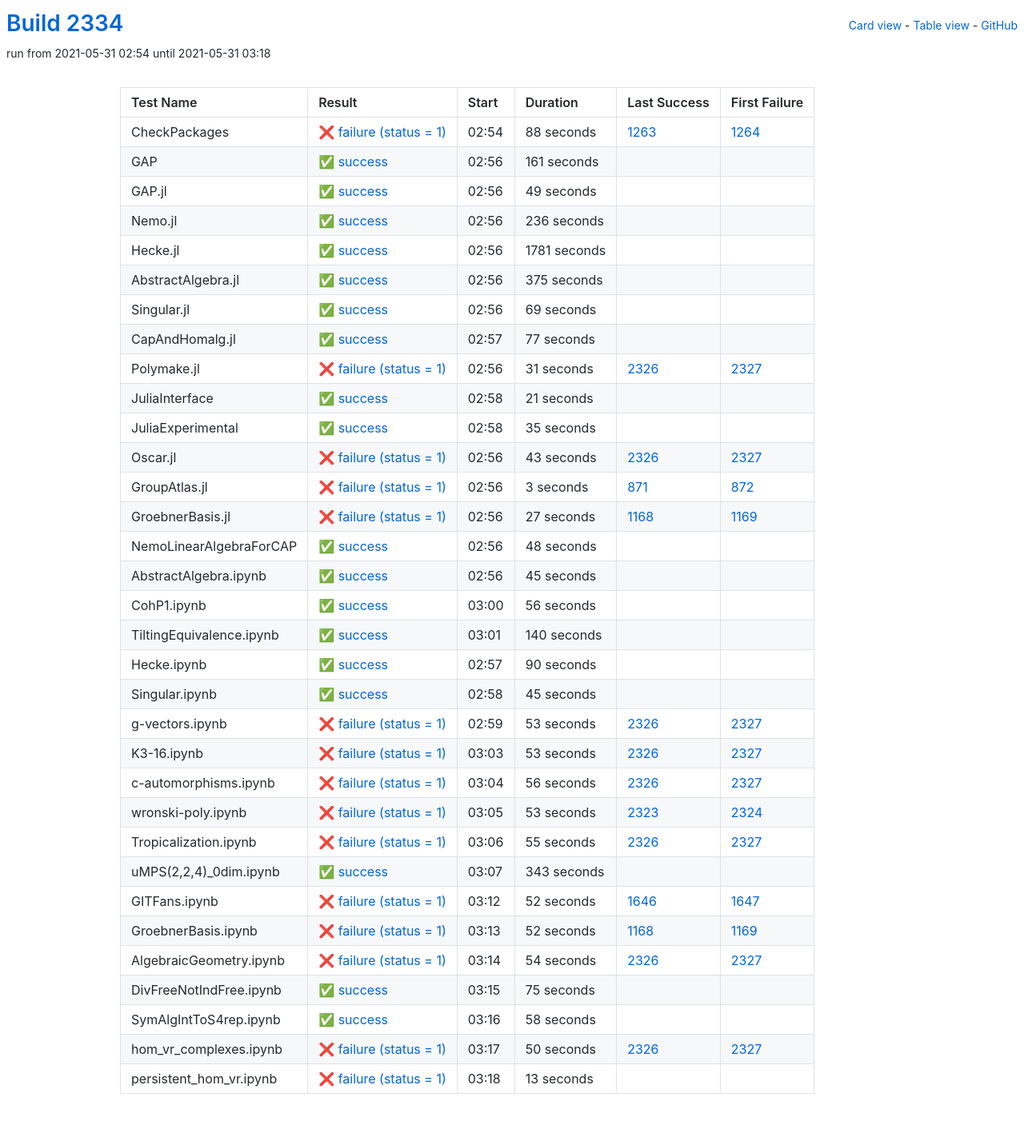
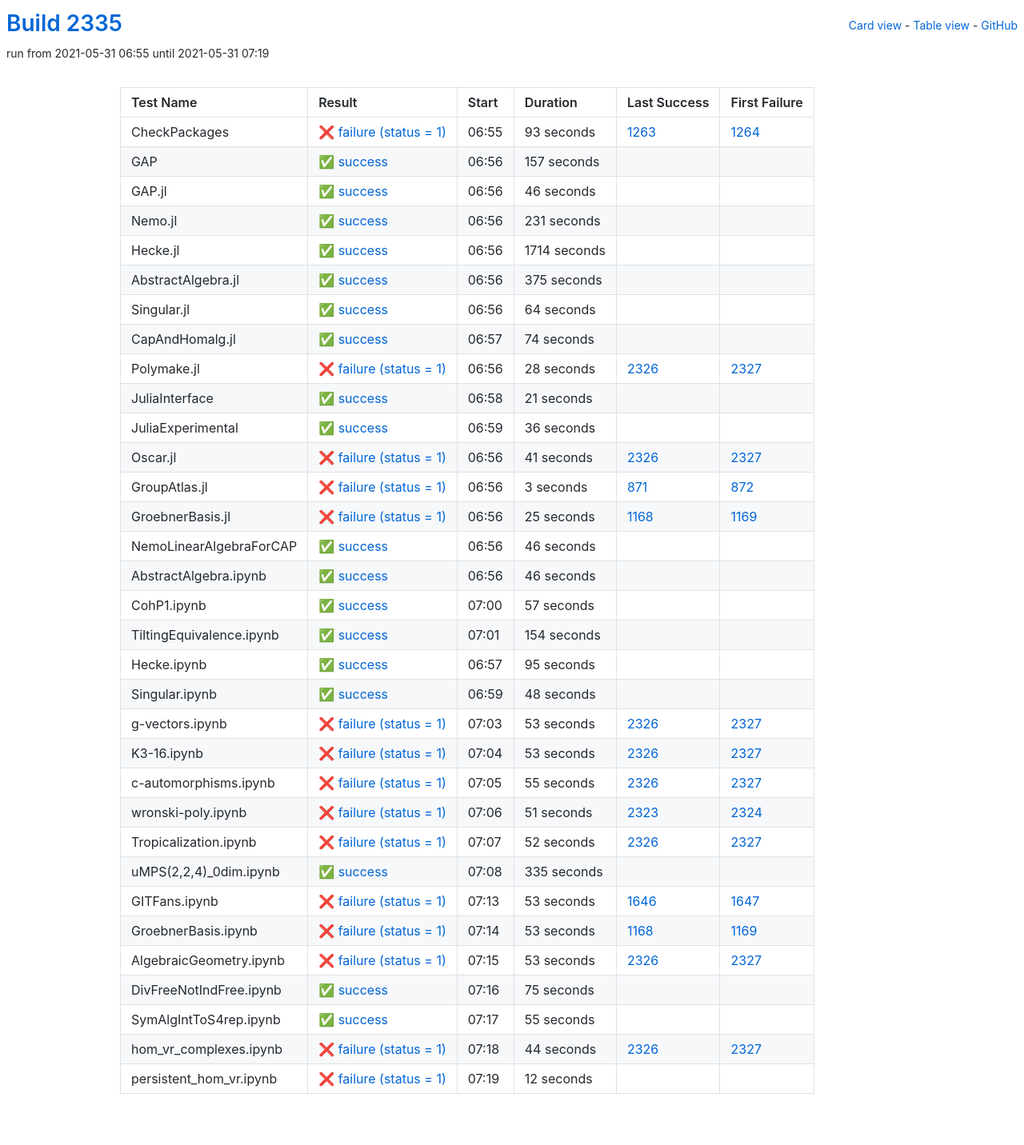
Before and after one commit to oscar-system/oscar-ci-status-stable, a Jekyll site: the page built from table.html, in a window 1280 px wide. Shown: the whole page at 80% size. Built offline with Jekyll 4.4.1, drawn with Linux system fonts in a browser that asks for light colours.

Commit message:
Build #2335

```diff
--- a/_data/ci.yml
+++ b/_data/ci.yml
@@ -1,6 +1,6 @@
 ---
-build: 2334
-build_url: https://oscarci.mathematik.uni-kl.de/job/oscar-stable/2334/
+build: 2335
+build_url: https://oscarci.mathematik.uni-kl.de/job/oscar-stable/2335/
 job: oscar-stable
 organization: oscar-system
 repo: oscar-ci-status-stable
@@ -8,68 +8,68 @@ repourl: https://github.com/oscar-system/oscar-ci-status-stable
 tests:
 - name: CheckPackages
   id: checkpackages
-  log: https://oscarci.mathematik.uni-kl.de/job/oscar-stable/2334/artifact/logs/build-2334/CheckPackages.log
-  start: 2021-05-31 02:54
+  log: https://oscarci.mathematik.uni-kl.de/job/oscar-stable/2335/artifact/logs/build-2335/CheckPackages.log
+  start: 2021-05-31 06:55
   success: false
   exitcode: 1
   status: failure
-  duration: 88
+  duration: 93
   last_success: 1263
   last_success_url: https://oscarci.mathematik.uni-kl.de/job/oscar-stable/1263/
   first_failure: 1264
   first_failure_url: https://oscarci.mathematik.uni-kl.de/job/oscar-stable/1264/
 - name: GAP
   id: gap
-  log: https://oscarci.mathematik.uni-kl.de/job/oscar-stable/2334/artifact/logs/build-2334/GAP.log
-  start: 2021-05-31 02:56
+  log: https://oscarci.mathematik.uni-kl.de/job/oscar-stable/2335/artifact/logs/build-2335/GAP.log
+  start: 2021-05-31 06:56
   success: true
   exitcode: 0
   status: success
-  duration: 161
+  duration: 157
   last_success: false
   last_success_url:
   first_failure: false
   first_failure_url:
 - name: GAP.jl
   id: gap-jl
-  log: https://oscarci.mathematik.uni-kl.de/job/oscar-stable/2334/artifact/logs/build-2334/GAP.jl.log
-  start: 2021-05-31 02:56
+  log: https://oscarci.mathematik.uni-kl.de/job/oscar-stable/2335/artifact/logs/build-2335/GAP.jl.log
+  start: 2021-05-31 06:56
   success: true
   exitcode: 0
   status: success
-  duration: 49
+  duration: 46
   last_success: false
   last_success_url:
   first_failure: false
   first_failure_url:
 - name: Nemo.jl
   id: nemo-jl
-  log: https://oscarci.mathematik.uni-kl.de/job/oscar-stable/2334/artifact/logs/build-2334/Nemo.jl.log
-  start: 2021-05-31 02:56
+  log: https://oscarci.mathematik.uni-kl.de/job/oscar-stable/2335/artifact/logs/build-2335/Nemo.jl.log
+  start: 2021-05-31 06:56
   success: true
   exitcode: 0
   status: success
-  duration: 236
+  duration: 231
   last_success: false
   last_success_url:
   first_failure: false
   first_failure_url:
 - name: Hecke.jl
   id: hecke-jl
-  log: https://oscarci.mathematik.uni-kl.de/job/oscar-stable/2334/artifact/logs/build-2334/Hecke.jl.log
-  start: 2021-05-31 02:56
+  log: https://oscarci.mathematik.uni-kl.de/job/oscar-stable/2335/artifact/logs/build-2335/Hecke.jl.log
+  start: 2021-05-31 06:56
   success: true
   exitcode: 0
   status: success
-  duration: 1781
+  duration: 1714
   last_success: false
   last_success_url:
   first_failure: false
   first_failure_url:
 - name: AbstractAlgebra.jl
   id: abstractalgebra-jl
-  log: https://oscarci.mathematik.uni-kl.de/job/oscar-stable/2334/artifact/logs/build-2334/AbstractAlgebra.jl.log
-  start: 2021-05-31 02:56
+  log: https://oscarci.mathematik.uni-kl.de/job/oscar-stable/2335/artifact/logs/build-2335/AbstractAlgebra.jl.log
+  start: 2021-05-31 06:56
   success: true
   exitcode: 0
   status: success
@@ -80,44 +80,44 @@ tests:
   first_failure_url:
 - name: Singular.jl
   id: singular-jl
-  log: https://oscarci.mathematik.uni-kl.de/job/oscar-stable/2334/artifact/logs/build-2334/Singular.jl.log
-  start: 2021-05-31 02:56
+  log: https://oscarci.mathematik.uni-kl.de/job/oscar-stable/2335/artifact/logs/build-2335/Singular.jl.log
+  start: 2021-05-31 06:56
   success: true
   exitcode: 0
   status: success
-  duration: 69
+  duration: 64
   last_success: false
   last_success_url:
   first_failure: false
   first_failure_url:
 - name: CapAndHomalg.jl
   id: capandhomalg-jl
-  log: https://oscarci.mathematik.uni-kl.de/job/oscar-stable/2334/artifact/logs/build-2334/CapAndHomalg.jl.log
-  start: 2021-05-31 02:57
+  log: https://oscarci.mathematik.uni-kl.de/job/oscar-stable/2335/artifact/logs/build-2335/CapAndHomalg.jl.log
+  start: 2021-05-31 06:57
   success: true
   exitcode: 0
   status: success
-  duration: 77
+  duration: 74
   last_success: false
   last_success_url:
   first_failure: false
   first_failure_url:
 - name: Polymake.jl
   id: polymake-jl
-  log: https://oscarci.mathematik.uni-kl.de/job/oscar-stable/2334/artifact/logs/build-2334/Polymake.jl.log
-  start: 2021-05-31 02:56
+  log: https://oscarci.mathematik.uni-kl.de/job/oscar-stable/2335/artifact/logs/build-2335/Polymake.jl.log
+  start: 2021-05-31 06:56
   success: false
   exitcode: 1
   status: failure
-  duration: 31
+  duration: 28
   last_success: 2326
   last_success_url: https://oscarci.mathematik.uni-kl.de/job/oscar-stable/2326/
   first_failure: 2327
   first_failure_url: https://oscarci.mathematik.uni-kl.de/job/oscar-stable/2327/
 - name: JuliaInterface
   id: juliainterface
-  log: https://oscarci.mathematik.uni-kl.de/job/oscar-stable/2334/artifact/logs/build-2334/JuliaInterface.log
-  start: 2021-05-31 02:58
+  log: https://oscarci.mathematik.uni-kl.de/job/oscar-stable/2335/artifact/logs/build-2335/JuliaInterface.log
+  start: 2021-05-31 06:58
   success: true
   exitcode: 0
   status: success
@@ -128,32 +128,32 @@ tests:
   first_failure_url:
 - name: JuliaExperimental
   id: juliaexperimental
-  log: https://oscarci.mathematik.uni-kl.de/job/oscar-stable/2334/artifact/logs/build-2334/JuliaExperimental.log
-  start: 2021-05-31 02:58
+  log: https://oscarci.mathematik.uni-kl.de/job/oscar-stable/2335/artifact/logs/build-2335/JuliaExperimental.log
+  start: 2021-05-31 06:59
   success: true
   exitcode: 0
   status: success
-  duration: 35
+  duration: 36
   last_success: false
   last_success_url:
   first_failure: false
   first_failure_url:
 - name: Oscar.jl
   id: oscar-jl
-  log: https://oscarci.mathematik.uni-kl.de/job/oscar-stable/2334/artifact/logs/build-2334/Oscar.jl.log
-  start: 2021-05-31 02:56
+  log: https://oscarci.mathematik.uni-kl.de/job/oscar-stable/2335/artifact/logs/build-2335/Oscar.jl.log
+  start: 2021-05-31 06:56
   success: false
   exitcode: 1
   status: failure
-  duration: 43
+  duration: 41
   last_success: 2326
   last_success_url: https://oscarci.mathematik.uni-kl.de/job/oscar-stable/2326/
   first_failure: 2327
   first_failure_url: https://oscarci.mathematik.uni-kl.de/job/oscar-stable/2327/
 - name: GroupAtlas.jl
   id: groupatlas-jl
-  log: https://oscarci.mathematik.uni-kl.de/job/oscar-stable/2334/artifact/logs/build-2334/GroupAtlas.jl.log
-  start: 2021-05-31 02:56
+  log: https://oscarci.mathematik.uni-kl.de/job/oscar-stable/2335/artifact/logs/build-2335/GroupAtlas.jl.log
+  start: 2021-05-31 06:56
   success: false
   exitcode: 1
   status: failure
@@ -164,20 +164,80 @@ tests:
   first_failure_url: https://oscarci.mathematik.uni-kl.de/job/oscar-stable/872/
 - name: GroebnerBasis.jl
   id: groebnerbasis-jl
-  log: https://oscarci.mathematik.uni-kl.de/job/oscar-stable/2334/artifact/logs/build-2334/GroebnerBasis.jl.log
-  start: 2021-05-31 02:56
+  log: https://oscarci.mathematik.uni-kl.de/job/oscar-stable/2335/artifact/logs/build-2335/GroebnerBasis.jl.log
+  start: 2021-05-31 06:56
   success: false
   exitcode: 1
   status: failure
-  duration: 27
+  duration: 25
   last_success: 1168
   last_success_url: https://oscarci.mathematik.uni-kl.de/job/oscar-stable/1168/
   first_failure: 1169
   first_failure_url: https://oscarci.mathematik.uni-kl.de/job/oscar-stable/1169/
 - name: NemoLinearAlgebraForCAP
   id: nemolinearalgebraforcap
-  log: https://oscarci.mathematik.uni-kl.de/job/oscar-stable/2334/artifact/logs/build-2334/NemoLinearAlgebraForCAP.log
-  start: 2021-05-31 02:56
+  log: https://oscarci.mathematik.uni-kl.de/job/oscar-stable/2335/artifact/logs/build-2335/NemoLinearAlgebraForCAP.log
+  start: 2021-05-31 06:56
+  success: true
+  exitcode: 0
+  status: success
+  duration: 46
+  last_success: false
+  last_success_url:
+  first_failure: false
+  first_failure_url:
+- name: AbstractAlgebra.ipynb
+  id: abstractalgebra-ipynb
+  log: https://oscarci.mathematik.uni-kl.de/job/oscar-stable/2335/artifact/logs/build-2335/AbstractAlgebra.ipynb.log
+  start: 2021-05-31 06:56
+  success: true
+  exitcode: 0
+  status: success
+  duration: 46
+  last_success: false
+  last_success_url:
+  first_failure: false
+  first_failure_url:
+- name: CohP1.ipynb
+  id: cohp1-ipynb
+  log: https://oscarci.mathematik.uni-kl.de/job/oscar-stable/2335/artifact/logs/build-2335/CohP1.ipynb.log
+  start: 2021-05-31 07:00
+  success: true
+  exitcode: 0
+  status: success
+  duration: 57
+  last_success: false
+  last_success_url:
+  first_failure: false
+  first_failure_url:
+- name: TiltingEquivalence.ipynb
+  id: tiltingequivalence-ipynb
+  log: https://oscarci.mathematik.uni-kl.de/job/oscar-stable/2335/artifact/logs/build-2335/TiltingEquivalence.ipynb.log
+  start: 2021-05-31 07:01
+  success: true
+  exitcode: 0
+  status: success
+  duration: 154
+  last_success: false
+  last_success_url:
+  first_failure: false
+  first_failure_url:
+- name: Hecke.ipynb
+  id: hecke-ipynb
+  log: https://oscarci.mathematik.uni-kl.de/job/oscar-stable/2335/artifact/logs/build-2335/Hecke.ipynb.log
+  start: 2021-05-31 06:57
+  success: true
+  exitcode: 0
+  status: success
+  duration: 95
+  last_success: false
+  last_success_url:
+  first_failure: false
+  first_failure_url:
+- name: Singular.ipynb
+  id: singular-ipynb
+  log: https://oscarci.mathematik.uni-kl.de/job/oscar-stable/2335/artifact/logs/build-2335/Singular.ipynb.log
+  start: 2021-05-31 06:59
   success: true
   exitcode: 0
   status: success
@@ -186,70 +246,10 @@ tests:
   last_success_url:
   first_failure: false
   first_failure_url:
-- name: AbstractAlgebra.ipynb
-  id: abstractalgebra-ipynb
-  log: https://oscarci.mathematik.uni-kl.de/job/oscar-stable/2334/artifact/logs/build-2334/AbstractAlgebra.ipynb.log
-  start: 2021-05-31 02:56
-  success: true
-  exitcode: 0
-  status: success
-  duration: 45
-  last_success: false
-  last_success_url:
-  first_failure: false
-  first_failure_url:
-- name: CohP1.ipynb
-  id: cohp1-ipynb
-  log: https://oscarci.mathematik.uni-kl.de/job/oscar-stable/2334/artifact/logs/build-2334/CohP1.ipynb.log
-  start: 2021-05-31 03:00
-  success: true
-  exitcode: 0
-  status: success
-  duration: 56
-  last_success: false
-  last_success_url:
-  first_failure: false
-  first_failure_url:
-- name: TiltingEquivalence.ipynb
-  id: tiltingequivalence-ipynb
-  log: https://oscarci.mathematik.uni-kl.de/job/oscar-stable/2334/artifact/logs/build-2334/TiltingEquivalence.ipynb.log
-  start: 2021-05-31 03:01
-  success: true
-  exitcode: 0
-  status: success
-  duration: 140
-  last_success: false
-  last_success_url:
-  first_failure: false
-  first_failure_url:
-- name: Hecke.ipynb
-  id: hecke-ipynb
-  log: https://oscarci.mathematik.uni-kl.de/job/oscar-stable/2334/artifact/logs/build-2334/Hecke.ipynb.log
-  start: 2021-05-31 02:57
-  success: true
-  exitcode: 0
-  status: success
-  duration: 90
-  last_success: false
-  last_success_url:
-  first_failure: false
-  first_failure_url:
-- name: Singular.ipynb
-  id: singular-ipynb
-  log: https://oscarci.mathematik.uni-kl.de/job/oscar-stable/2334/artifact/logs/build-2334/Singular.ipynb.log
-  start: 2021-05-31 02:58
-  success: true
-  exitcode: 0
-  status: success
-  duration: 45
-  last_success: false
-  last_success_url:
-  first_failure: false
-  first_failure_url:
 - name: g-vectors.ipynb
   id: g-vectors-ipynb
-  log: https://oscarci.mathematik.uni-kl.de/job/oscar-stable/2334/artifact/logs/build-2334/g-vectors.ipynb.log
-  start: 2021-05-31 02:59
+  log: https://oscarci.mathematik.uni-kl.de/job/oscar-stable/2335/artifact/logs/build-2335/g-vectors.ipynb.log
+  start: 2021-05-31 07:03
   success: false
   exitcode: 1
   status: failure
@@ -260,8 +260,8 @@ tests:
   first_failure_url: https://oscarci.mathematik.uni-kl.de/job/oscar-stable/2327/
 - name: K3-16.ipynb
   id: k3-16-ipynb
-  log: https://oscarci.mathematik.uni-kl.de/job/oscar-stable/2334/artifact/logs/build-2334/K3-16.ipynb.log
-  start: 2021-05-31 03:03
+  log: https://oscarci.mathematik.uni-kl.de/job/oscar-stable/2335/artifact/logs/build-2335/K3-16.ipynb.log
+  start: 2021-05-31 07:04
   success: false
   exitcode: 1
   status: failure
@@ -272,32 +272,8 @@ tests:
   first_failure_url: https://oscarci.mathematik.uni-kl.de/job/oscar-stable/2327/
 - name: c-automorphisms.ipynb
   id: c-automorphisms-ipynb
-  log: https://oscarci.mathematik.uni-kl.de/job/oscar-stable/2334/artifact/logs/build-2334/c-automorphisms.ipynb.log
-  start: 2021-05-31 03:04
-  success: false
-  exitcode: 1
-  status: failure
-  duration: 56
-  last_success: 2326
-  last_success_url: https://oscarci.mathematik.uni-kl.de/job/oscar-stable/2326/
-  first_failure: 2327
-  first_failure_url: https://oscarci.mathematik.uni-kl.de/job/oscar-stable/2327/
-- name: wronski-poly.ipynb
-  id: wronski-poly-ipynb
-  log: https://oscarci.mathematik.uni-kl.de/job/oscar-stable/2334/artifact/logs/build-2334/wronski-poly.ipynb.log
-  start: 2021-05-31 03:05
-  success: false
-  exitcode: 1
-  status: failure
-  duration: 53
-  last_success: 2323
-  last_success_url: https://oscarci.mathematik.uni-kl.de/job/oscar-stable/2323/
-  first_failure: 2324
-  first_failure_url: https://oscarci.mathematik.uni-kl.de/job/oscar-stable/2324/
-- name: Tropicalization.ipynb
-  id: tropicalization-ipynb
-  log: https://oscarci.mathematik.uni-kl.de/job/oscar-stable/2334/artifact/logs/build-2334/Tropicalization.ipynb.log
-  start: 2021-05-31 03:06
+  log: https://oscarci.mathematik.uni-kl.de/job/oscar-stable/2335/artifact/logs/build-2335/c-automorphisms.ipynb.log
+  start: 2021-05-31 07:05
   success: false
   exitcode: 1
   status: failure
@@ -306,58 +282,82 @@ tests:
   last_success_url: https://oscarci.mathematik.uni-kl.de/job/oscar-stable/2326/
   first_failure: 2327
   first_failure_url: https://oscarci.mathematik.uni-kl.de/job/oscar-stable/2327/
+- name: wronski-poly.ipynb
+  id: wronski-poly-ipynb
+  log: https://oscarci.mathematik.uni-kl.de/job/oscar-stable/2335/artifact/logs/build-2335/wronski-poly.ipynb.log
+  start: 2021-05-31 07:06
+  success: false
+  exitcode: 1
+  status: failure
+  duration: 51
+  last_success: 2323
+  last_success_url: https://oscarci.mathematik.uni-kl.de/job/oscar-stable/2323/
+  first_failure: 2324
+  first_failure_url: https://oscarci.mathematik.uni-kl.de/job/oscar-stable/2324/
+- name: Tropicalization.ipynb
+  id: tropicalization-ipynb
+  log: https://oscarci.mathematik.uni-kl.de/job/oscar-stable/2335/artifact/logs/build-2335/Tropicalization.ipynb.log
+  start: 2021-05-31 07:07
+  success: false
+  exitcode: 1
+  status: failure
+  duration: 52
+  last_success: 2326
+  last_success_url: https://oscarci.mathematik.uni-kl.de/job/oscar-stable/2326/
+  first_failure: 2327
+  first_failure_url: https://oscarci.mathematik.uni-kl.de/job/oscar-stable/2327/
 - name: uMPS(2,2,4)_0dim.ipynb
   id: umps-2-2-4-0dim-ipynb
-  log: https://oscarci.mathematik.uni-kl.de/job/oscar-stable/2334/artifact/logs/build-2334/uMPS-2-2-4-_0dim.ipynb.log
-  start: 2021-05-31 03:07
+  log: https://oscarci.mathematik.uni-kl.de/job/oscar-stable/2335/artifact/logs/build-2335/uMPS-2-2-4-_0dim.ipynb.log
+  start: 2021-05-31 07:08
   success: true
   exitcode: 0
   status: success
-  duration: 343
+  duration: 335
   last_success: false
   last_success_url:
   first_failure: false
   first_failure_url:
 - name: GITFans.ipynb
   id: gitfans-ipynb
-  log: https://oscarci.mathematik.uni-kl.de/job/oscar-stable/2334/artifact/logs/build-2334/GITFans.ipynb.log
-  start: 2021-05-31 03:12
+  log: https://oscarci.mathematik.uni-kl.de/job/oscar-stable/2335/artifact/logs/build-2335/GITFans.ipynb.log
+  start: 2021-05-31 07:13
   success: false
   exitcode: 1
   status: failure
-  duration: 52
+  duration: 53
   last_success: 1646
   last_success_url: https://oscarci.mathematik.uni-kl.de/job/oscar-stable/1646/
   first_failure: 1647
   first_failure_url: https://oscarci.mathematik.uni-kl.de/job/oscar-stable/1647/
 - name: GroebnerBasis.ipynb
   id: groebnerbasis-ipynb
-  log: https://oscarci.mathematik.uni-kl.de/job/oscar-stable/2334/artifact/logs/build-2334/GroebnerBasis.ipynb.log
-  start: 2021-05-31 03:13
+  log: https://oscarci.mathematik.uni-kl.de/job/oscar-stable/2335/artifact/logs/build-2335/GroebnerBasis.ipynb.log
+  start: 2021-05-31 07:14
   success: false
   exitcode: 1
   status: failure
-  duration: 52
+  duration: 53
   last_success: 1168
   last_success_url: https://oscarci.mathematik.uni-kl.de/job/oscar-stable/1168/
   first_failure: 1169
   first_failure_url: https://oscarci.mathematik.uni-kl.de/job/oscar-stable/1169/
 - name: AlgebraicGeometry.ipynb
   id: algebraicgeometry-ipynb
-  log: https://oscarci.mathematik.uni-kl.de/job/oscar-stable/2334/artifact/logs/build-2334/AlgebraicGeometry.ipynb.log
-  start: 2021-05-31 03:14
+  log: https://oscarci.mathematik.uni-kl.de/job/oscar-stable/2335/artifact/logs/build-2335/AlgebraicGeometry.ipynb.log
+  start: 2021-05-31 07:15
   success: false
   exitcode: 1
   status: failure
-  duration: 54
+  duration: 53
   last_success: 2326
   last_success_url: https://oscarci.mathematik.uni-kl.de/job/oscar-stable/2326/
   first_failure: 2327
   first_failure_url: https://oscarci.mathematik.uni-kl.de/job/oscar-stable/2327/
 - name: DivFreeNotIndFree.ipynb
   id: divfreenotindfree-ipynb
-  log: https://oscarci.mathematik.uni-kl.de/job/oscar-stable/2334/artifact/logs/build-2334/DivFreeNotIndFree.ipynb.log
-  start: 2021-05-31 03:15
+  log: https://oscarci.mathematik.uni-kl.de/job/oscar-stable/2335/artifact/logs/build-2335/DivFreeNotIndFree.ipynb.log
+  start: 2021-05-31 07:16
   success: true
   exitcode: 0
   status: success
@@ -368,36 +368,36 @@ tests:
   first_failure_url:
 - name: SymAlgIntToS4rep.ipynb
   id: symalginttos4rep-ipynb
-  log: https://oscarci.mathematik.uni-kl.de/job/oscar-stable/2334/artifact/logs/build-2334/SymAlgIntToS4rep.ipynb.log
-  start: 2021-05-31 03:16
+  log: https://oscarci.mathematik.uni-kl.de/job/oscar-stable/2335/artifact/logs/build-2335/SymAlgIntToS4rep.ipynb.log
+  start: 2021-05-31 07:17
   success: true
   exitcode: 0
   status: success
-  duration: 58
+  duration: 55
   last_success: false
   last_success_url:
   first_failure: false
   first_failure_url:
 - name: hom_vr_complexes.ipynb
   id: hom-vr-complexes-ipynb
-  log: https://oscarci.mathematik.uni-kl.de/job/oscar-stable/2334/artifact/logs/build-2334/hom_vr_complexes.ipynb.log
-  start: 2021-05-31 03:17
+  log: https://oscarci.mathematik.uni-kl.de/job/oscar-stable/2335/artifact/logs/build-2335/hom_vr_complexes.ipynb.log
+  start: 2021-05-31 07:18
   success: false
   exitcode: 1
   status: failure
-  duration: 50
+  duration: 44
   last_success: 2326
   last_success_url: https://oscarci.mathematik.uni-kl.de/job/oscar-stable/2326/
   first_failure: 2327
   first_failure_url: https://oscarci.mathematik.uni-kl.de/job/oscar-stable/2327/
 - name: persistent_hom_vr.ipynb
   id: persistent-hom-vr-ipynb
-  log: https://oscarci.mathematik.uni-kl.de/job/oscar-stable/2334/artifact/logs/build-2334/persistent_hom_vr.ipynb.log
-  start: 2021-05-31 03:18
+  log: https://oscarci.mathematik.uni-kl.de/job/oscar-stable/2335/artifact/logs/build-2335/persistent_hom_vr.ipynb.log
+  start: 2021-05-31 07:19
   success: false
   exitcode: 1
   status: failure
-  duration: 13
+  duration: 12
   last_success: false
   last_success_url:
   first_failure: false
```
Also changed, not shown: README.md.
